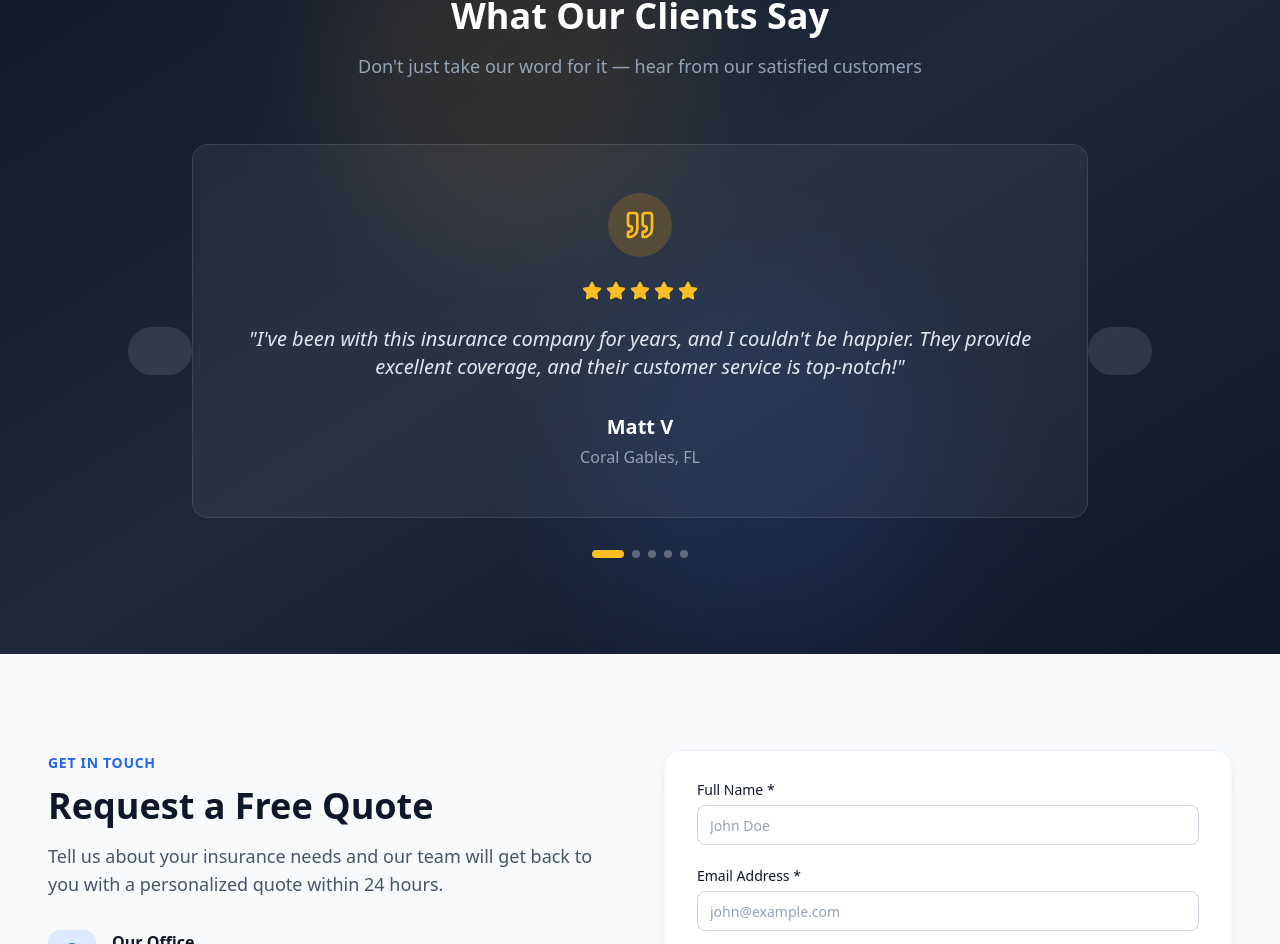
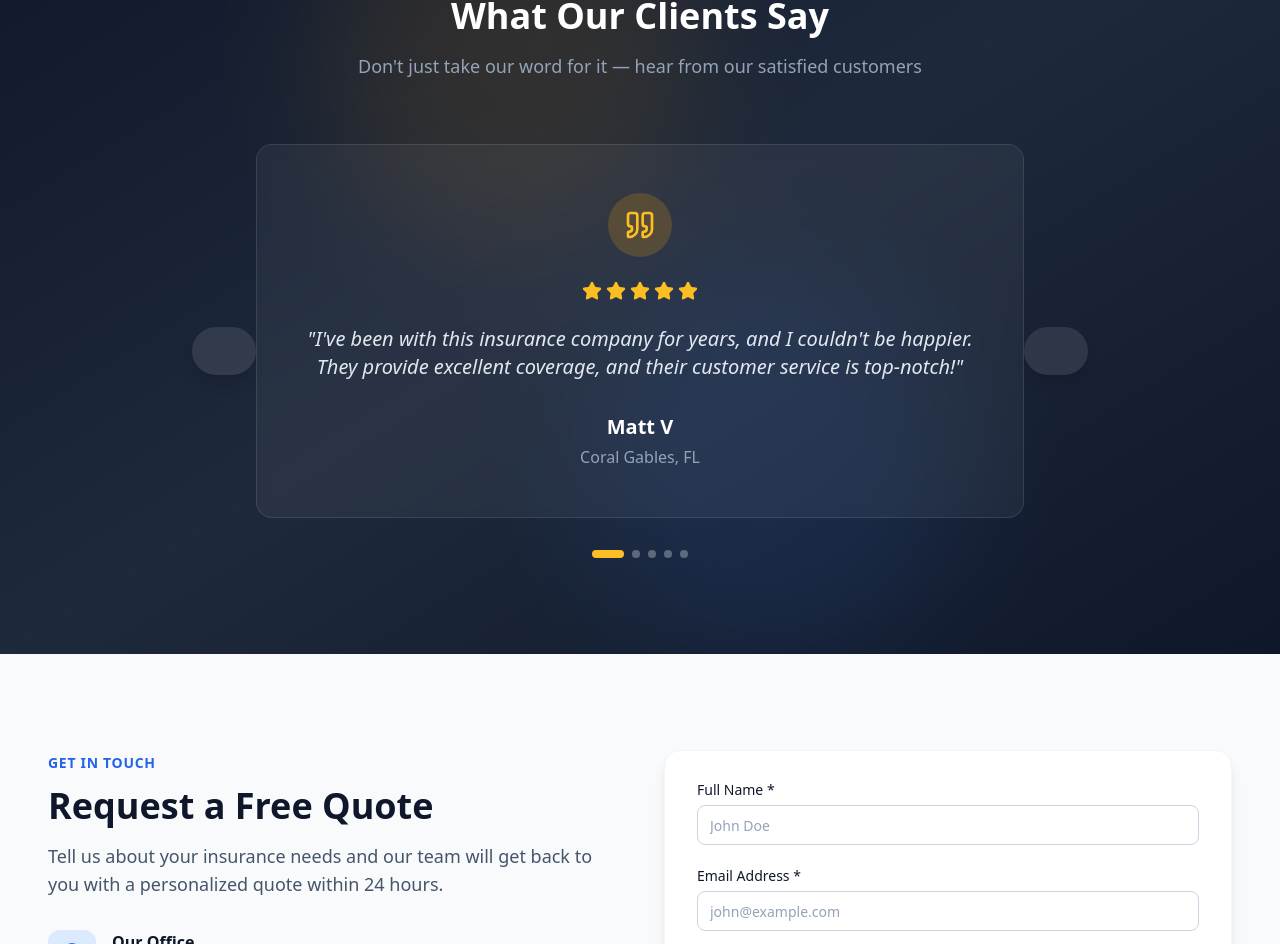
Before and after one commit to MattVogelsang/Trinityinv, a Next.js app: page / in a window 1280 px wide. Shown: the part 4407-5351 px from the top of the page. Built offline with nearby package versions, Linux system fonts and the light colour scheme.

Commit message:
Fix testimonial slider arrows visibility and positioning

```diff
--- a/components/home/Testimonials.tsx
+++ b/components/home/Testimonials.tsx
@@ -109,23 +109,24 @@ export default function Testimonials() {
 
         {/* Testimonial Card */}
         <div className="max-w-4xl mx-auto">
-          <div className="relative">
-            {/* Navigation Buttons */}
+          <div className="relative px-12 md:px-16">
+            {/* Navigation Buttons - Left Arrow */}
             <Button
               variant="ghost"
               size="lg"
               onClick={prev}
-              className="absolute left-0 top-1/2 -translate-y-1/2 -translate-x-12 md:-translate-x-16 z-20 w-12 h-12 rounded-full bg-white/10 hover:bg-white/20 text-white border-0"
+              className="absolute left-0 top-1/2 -translate-y-1/2 z-20 w-12 h-12 rounded-full bg-white/10 hover:bg-white/20 text-white border-0 shadow-lg hover:shadow-xl transition-all duration-300 hover:scale-110"
               aria-label="Previous testimonial"
             >
               <ChevronLeft className="w-6 h-6" />
             </Button>
 
+            {/* Navigation Buttons - Right Arrow */}
             <Button
               variant="ghost"
               size="lg"
               onClick={next}
-              className="absolute right-0 top-1/2 -translate-y-1/2 translate-x-12 md:translate-x-16 z-20 w-12 h-12 rounded-full bg-white/10 hover:bg-white/20 text-white border-0"
+              className="absolute right-0 top-1/2 -translate-y-1/2 z-20 w-12 h-12 rounded-full bg-white/10 hover:bg-white/20 text-white border-0 shadow-lg hover:shadow-xl transition-all duration-300 hover:scale-110"
               aria-label="Next testimonial"
             >
               <ChevronRight className="w-6 h-6" />
```
